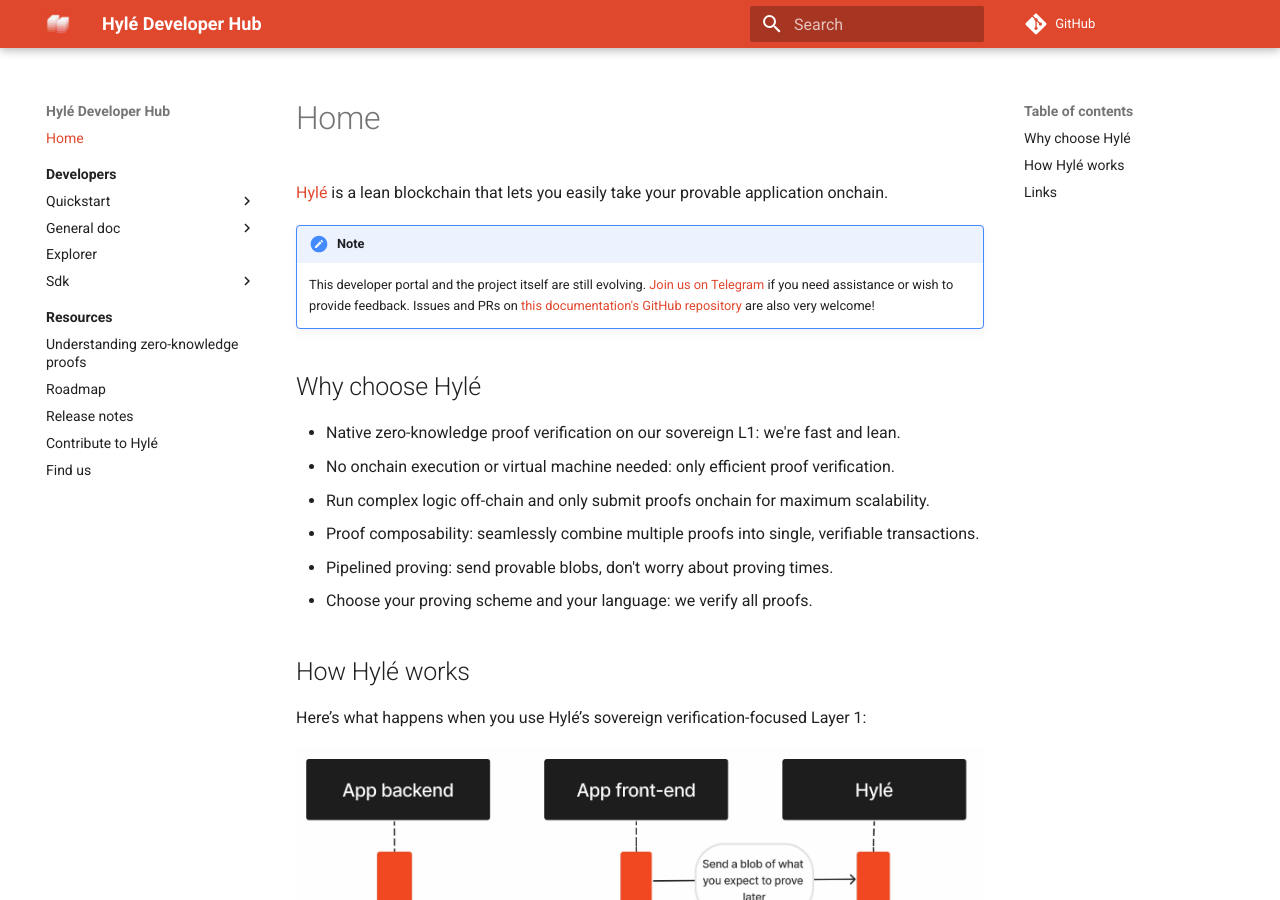
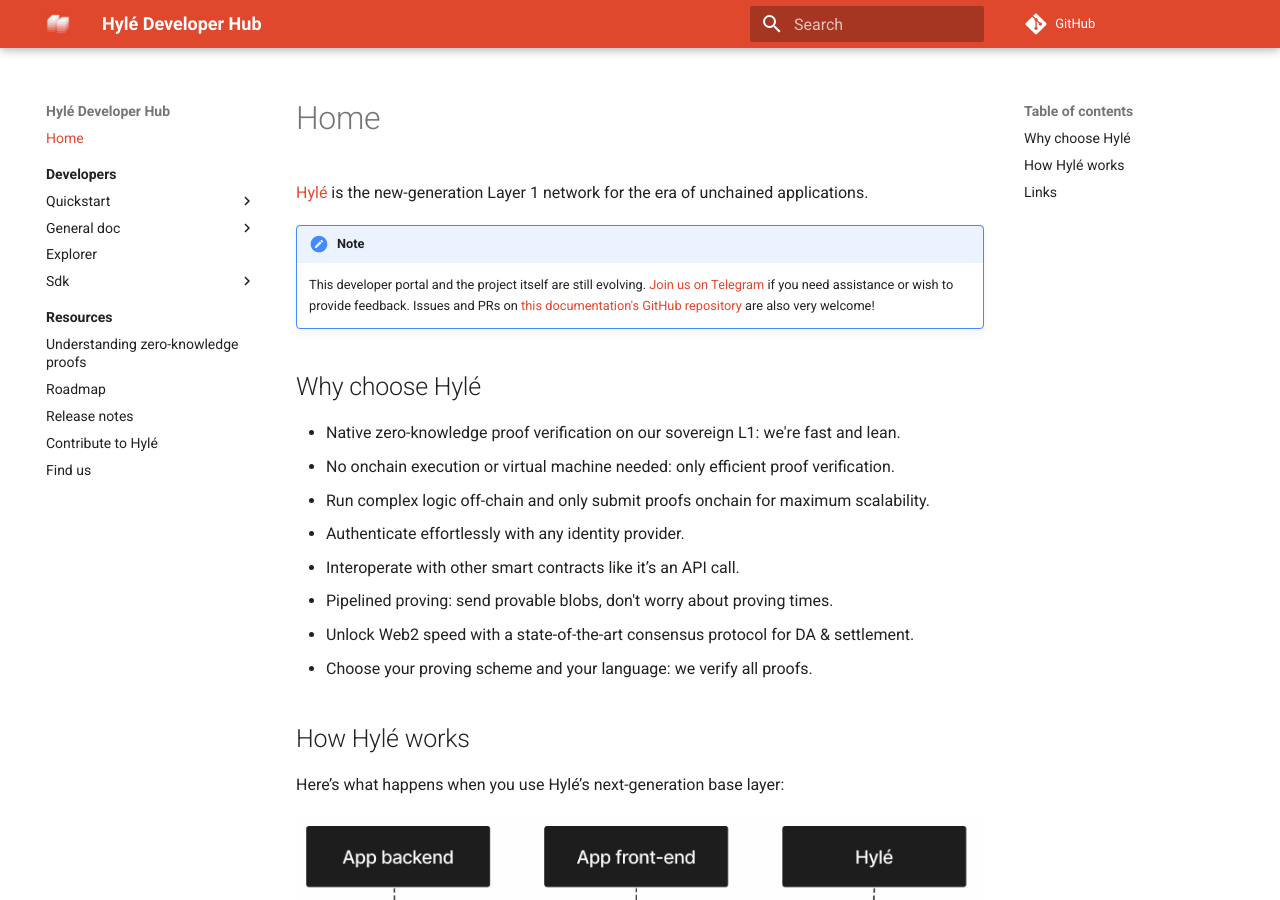
Before and after one commit to Hyle-org/devhub-hyle, an MkDocs documentation site: the page built from docs/index.md, in a window 1280 px wide and 900 px high. Built offline with MkDocs 1.6.1 and Material for MkDocs 9.7.7, drawn with Linux system fonts in a browser that asks for light colours; comment, search, counter and statistics services are not loaded.

Commit message:
homepage refresh (#57)

```diff
--- a/docs/index.md
+++ b/docs/index.md
@@ -1,10 +1,10 @@
 ---
-description: Hylé is the lean blockchain that makes building provable apps easy. This is your developer documentation.
+description: Hylé is the new-generation Layer 1 network for the era of unchained applications. This is your developer documentation.
 ---
 
 # Home
 
-[Hylé](https://hyle.eu/) is a lean blockchain that lets you easily take your provable application onchain.
+[Hylé](https://hyle.eu/) is the new-generation Layer 1 network for the era of unchained applications.
 
 !!! note
     This developer portal and the project itself are still evolving. [Join us on Telegram](https://t.me/hyle_org) if you need assistance or wish to provide feedback. Issues and PRs on [this documentation's GitHub repository](https://github.com/Hyle-org/devhub-hyle) are also very welcome!
@@ -14,13 +14,15 @@
 - Native zero-knowledge proof verification on our sovereign L1: we're fast and lean.
 - No onchain execution or virtual machine needed: only efficient proof verification.
 - Run complex logic off-chain and only submit proofs onchain for maximum scalability.
-- Proof composability: seamlessly combine multiple proofs into single, verifiable transactions.
+- Authenticate effortlessly with any identity provider.
+- Interoperate with other smart contracts like it’s an API call.
 - Pipelined proving: send provable blobs, don't worry about proving times.
+- Unlock Web2 speed with a state-of-the-art consensus protocol for DA & settlement.
 - Choose your proving scheme and your language: we verify all proofs.
 
 ## How Hylé works
 
-Here’s what happens when you use Hylé’s sovereign verification-focused Layer 1:
+Here’s what happens when you use Hylé’s next-generation base layer:
 
 ![Sequence diagram explaining the steps as listed below.](./assets/img/hyle-main-diagram.jpg)
 
```
